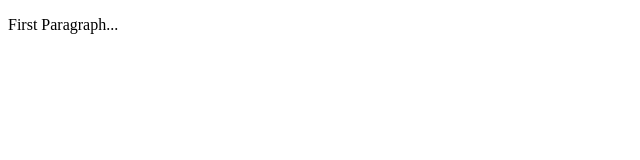
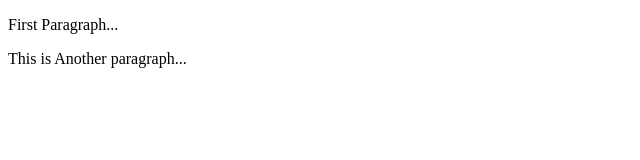
Before and after one commit to bachan143/Learning-git, a plain HTML site: page index.html in a window 1280 px wide. Shown: the whole page, without its empty margins (0-640 px from the left). Drawn offline with Linux system fonts and the light colour scheme.

Commit message:
index.html add parahraph

```diff
--- a/index.html
+++ b/index.html
@@ -2,5 +2,6 @@
 <html>
         <body>
               <p>First Paragraph...</p>
-        </body>
+		<p>This is Another paragraph...</p>
+		</body>
 </html>
```
